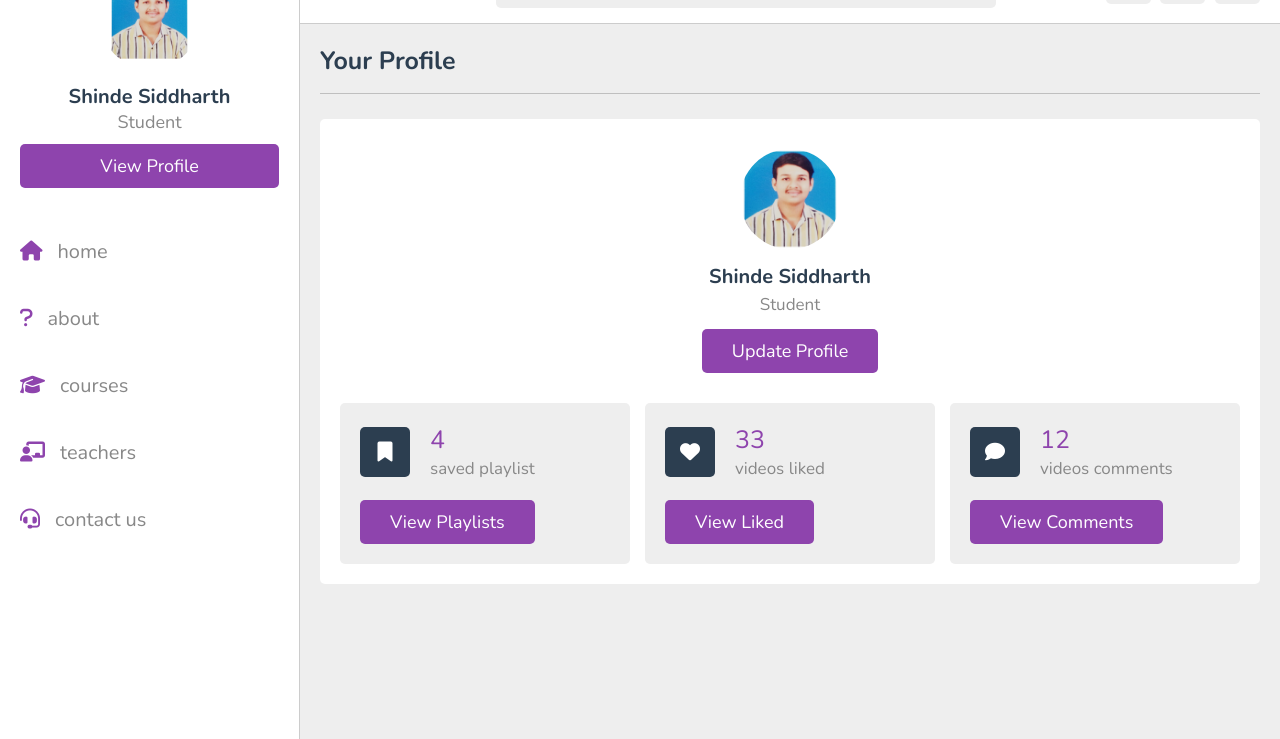
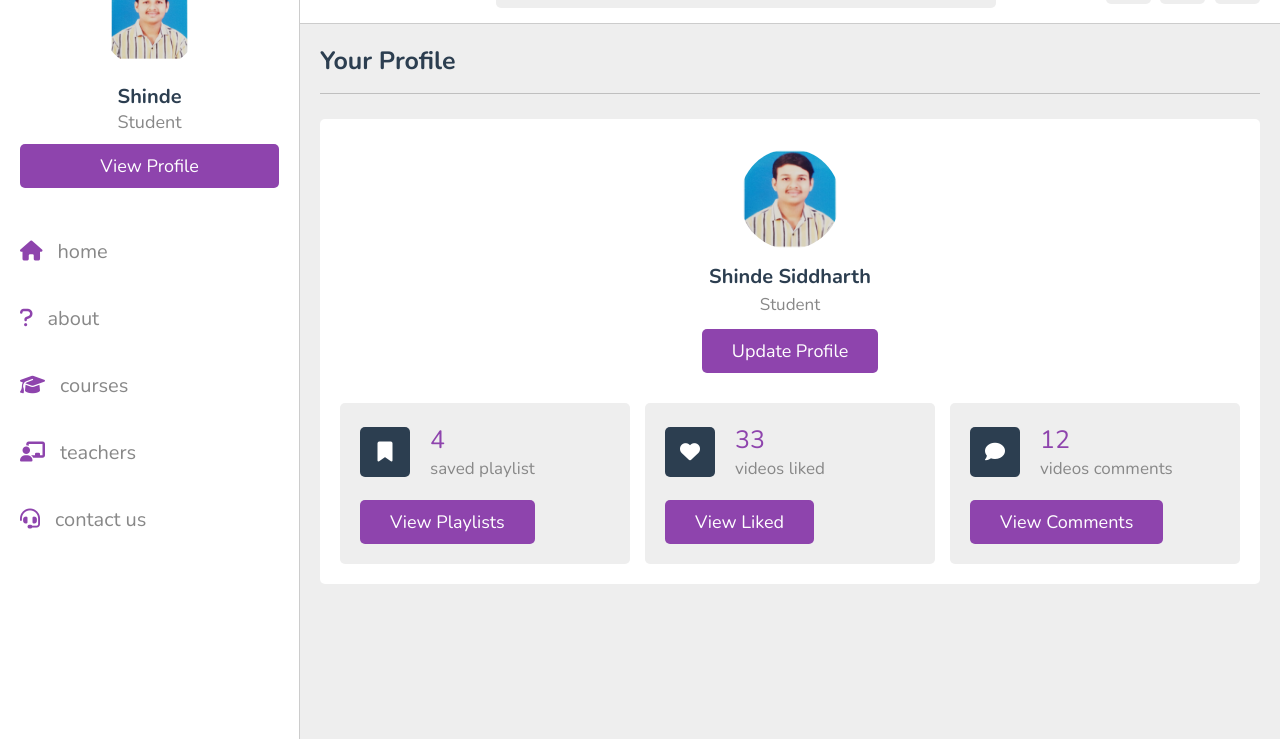
Before and after one commit to Siddharth0358/online-education-platform, a plain HTML site: page profile.html in a window 1280 px wide. Shown: the part 61-800 px from the top of the page. Drawn offline with nearby package versions, Linux system fonts and the light colour scheme.

Commit message:
Update profile.html

```diff
--- a/profile.html
+++ b/profile.html
@@ -56,7 +56,7 @@
 
    <div class="profile">
       <img src="images/pic-1.jpg" class="image" alt="">
-      <h3 class="name">Shinde Siddharth</h3>
+      <h3 class="name">Shinde </h3>
       <p class="role">Student</p>
       <a href="profile.html" class="btn">view profile</a>
    </div>
```
